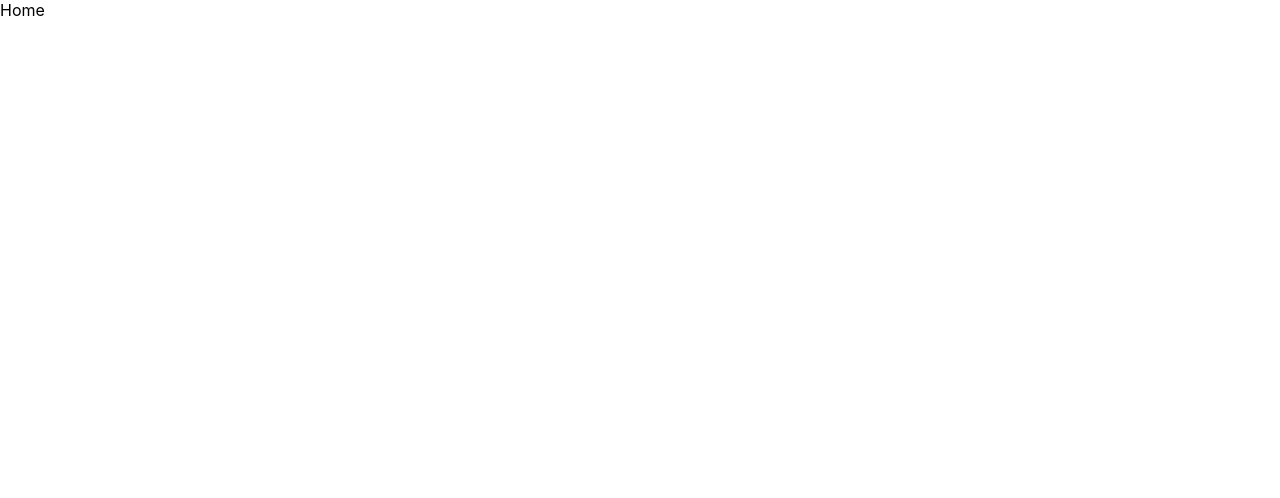
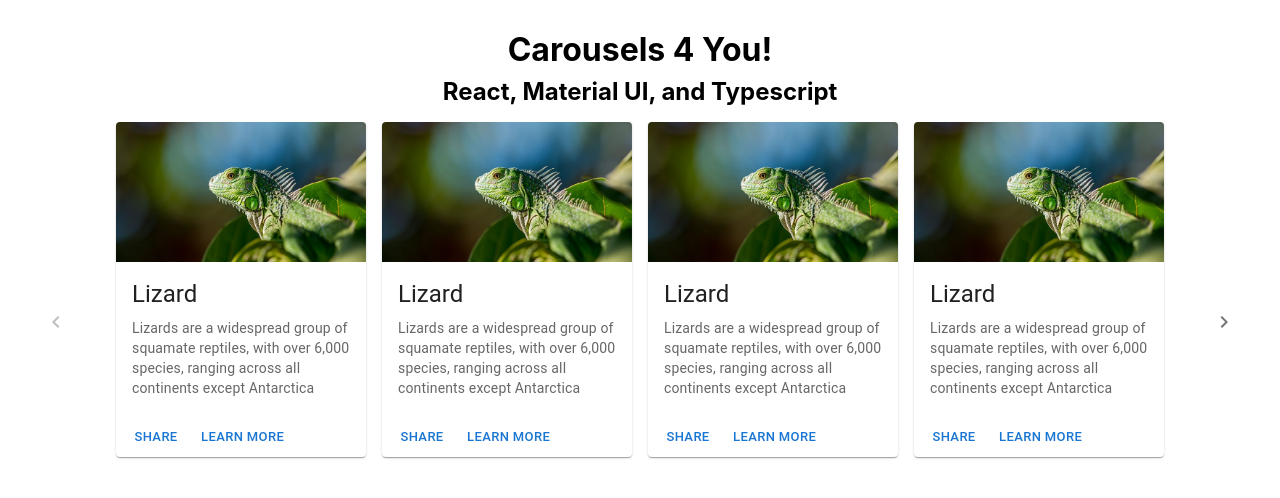
Before and after one commit to tweezerchef/carousel, a React (Create React App) app in the folder carousel/: page / in a window 1280 px wide. Shown: the top 498 px of the page. Built offline with nearby package versions, Linux system fonts and the light colour scheme.

Commit message:
firstCarAdded

```diff
--- a/carousel/src/components/card.jsx
+++ b/carousel/src/components/card.jsx
@@ -8,7 +8,7 @@ import Typography from '@mui/material/Typography';
 
 export default function MediaCard() {
   return (
-    <Card sx={{ width: '250px', height: '350px' }}>
+    <Card sx={{ width: '250px', height: '335px' }}>
       <CardMedia
         sx={{ height: 140 }}
         image={require('../images/contemplative-reptile.jpg')}
--- a/carousel/src/components/carouselMUIexamRepeat.tsx
+++ b/carousel/src/components/carouselMUIexamRepeat.tsx
@@ -42,7 +42,6 @@ function Carousel(){
           alignItems: 'center',
           alignContent: 'center',
           justifyContent: 'center',
-          width: '100%',
           height: '400px',
         }}
       >
@@ -50,9 +49,6 @@ function Carousel(){
           onClick={handlePrevPage}
           sx={{
             margin: 5,
-            padding: 0,
-            alignSelf: 'center',
-            justifySelf: 'start',
           }}
           disabled={currentPage === 0}
         >
@@ -85,9 +81,6 @@ function Carousel(){
           onClick={handleNextPage}
           sx={{
             margin: 5,
-            padding: 0,
-            alignSelf: 'center',
-            justifySelf: 'end',
           }}
           disabled={currentPage >= Math.ceil((cards.length || 0) / cardsPerPage) - 1}
         >
--- a/carousel/src/pages/Home.tsx
+++ b/carousel/src/pages/Home.tsx
@@ -1,11 +1,32 @@
 import React from 'react';
 import Stack from '@mui/material/Stack';
+import Box from '@mui/material/Box';
+import CarouselMUIRepeat from '../components/carouselMUIexamRepeat.tsx';
 
 export default function Home () {
     return (
 
-            <Stack direction="row" spacing={2}>
-                <div>Home</div>
+            <Stack
+            marginTop={'30px'}
+            direction="column"
+            justifyContent="center"
+            alignItems="center"
+            spacing={2}>
+                <Stack
+                spacing={1}
+                alignItems='center'>
+                <h1>Carousels 4 You!</h1>
+                <h2>React, Material UI, and Typescript</h2>
+            </Stack>
+            <Box
+                  overflow="hidden"
+                  alignContent="center"
+                  alignItems="center"
+                >
+                  <CarouselMUIRepeat />
+                </Box>
+
+
             </Stack>
         )
     }
```
